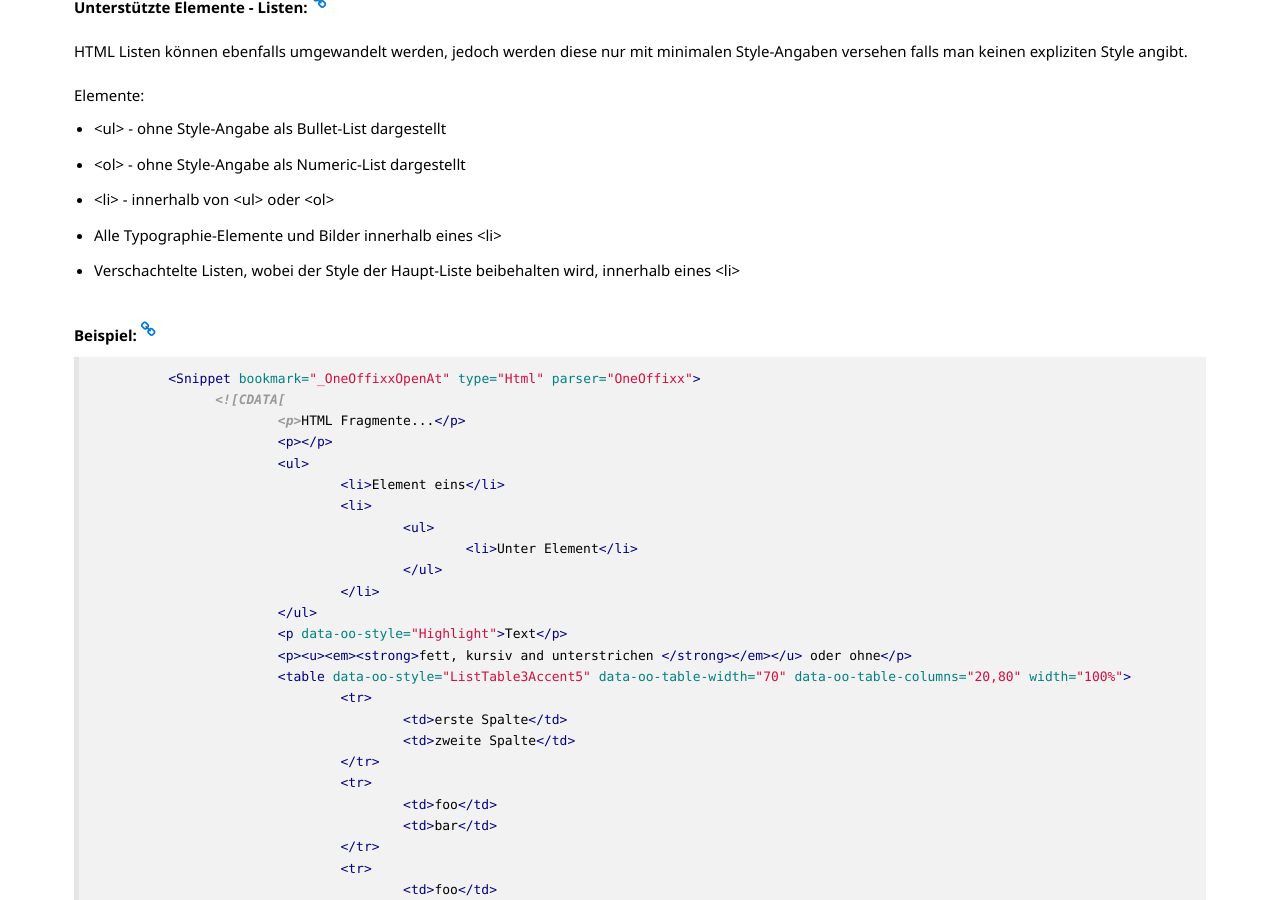
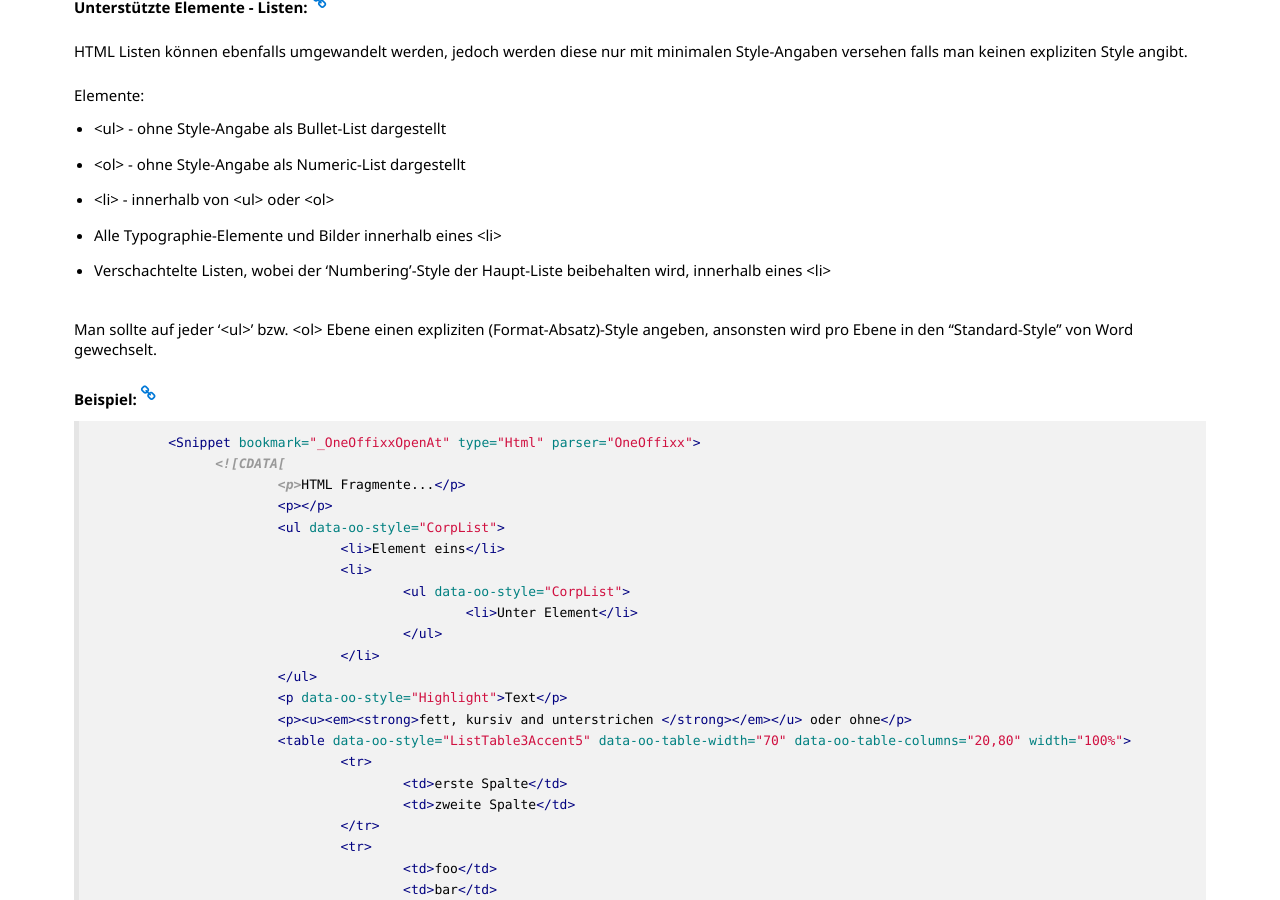
Before and after one commit to primesoft-group/oneoffixx-docs, a Jekyll site: the page built from _pages/connect/de/connect-functions-snippets.md, in a window 1280 px wide and 900 px high, scrolled down 7250 px. Built offline with Jekyll 4.4.1, drawn with Linux system fonts in a browser that asks for light colours; nearby versions of some CDN libraries; some web fonts are replaced.

Commit message:
Update connect-functions-snippets.md

```diff
--- a/_pages/connect/de/connect-functions-snippets.md
+++ b/_pages/connect/de/connect-functions-snippets.md
@@ -279,7 +279,9 @@ Elemente:
 * \<ol\> - ohne Style-Angabe als Numeric-List dargestellt
 * \<li\> - innerhalb von \<ul\> oder \<ol\>
 * Alle Typographie-Elemente und Bilder innerhalb eines \<li\>
-* Verschachtelte Listen, wobei der Style der Haupt-Liste beibehalten wird, innerhalb eines \<li\>
+* Verschachtelte Listen, wobei der 'Numbering'-Style der Haupt-Liste beibehalten wird, innerhalb eines \<li\>
+
+Man sollte auf jeder '\<ul\>' bzw. \<ol\> Ebene einen expliziten (Format-Absatz)-Style angeben, ansonsten wird pro Ebene in den "Standard-Style" von Word gewechselt.
 
 __Beispiel: {% include anchor.html name="external-html-parser-sample" %}__
 
@@ -288,10 +290,10 @@ __Beispiel: {% include anchor.html name="external-html-parser-sample" %}__
           	<![CDATA[
             		<p>HTML Fragmente...</p>
             		<p></p>
-            		<ul>
+            		<ul data-oo-style="CorpList">
             			<li>Element eins</li>
             			<li>
-            				<ul>
+            				<ul data-oo-style="CorpList">
             					<li>Unter Element</li>
             				</ul>
             			</li>
```
